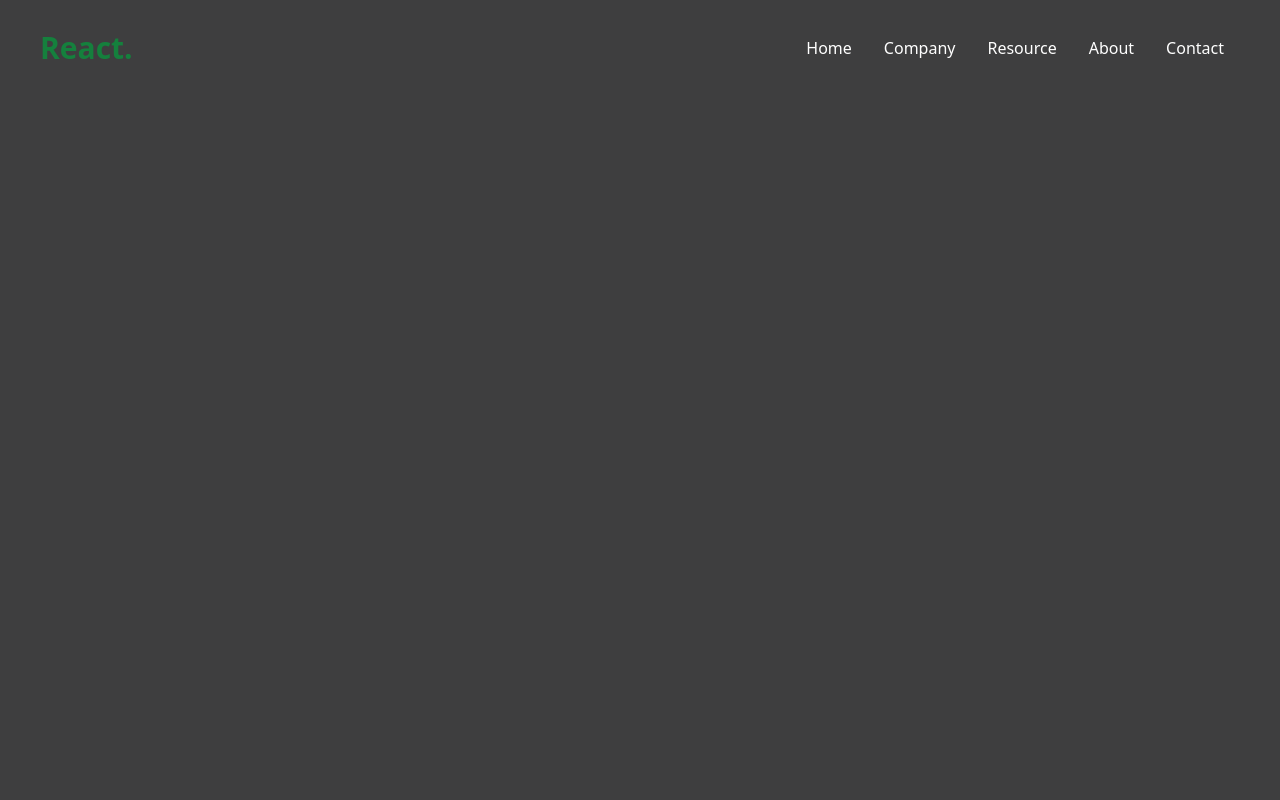
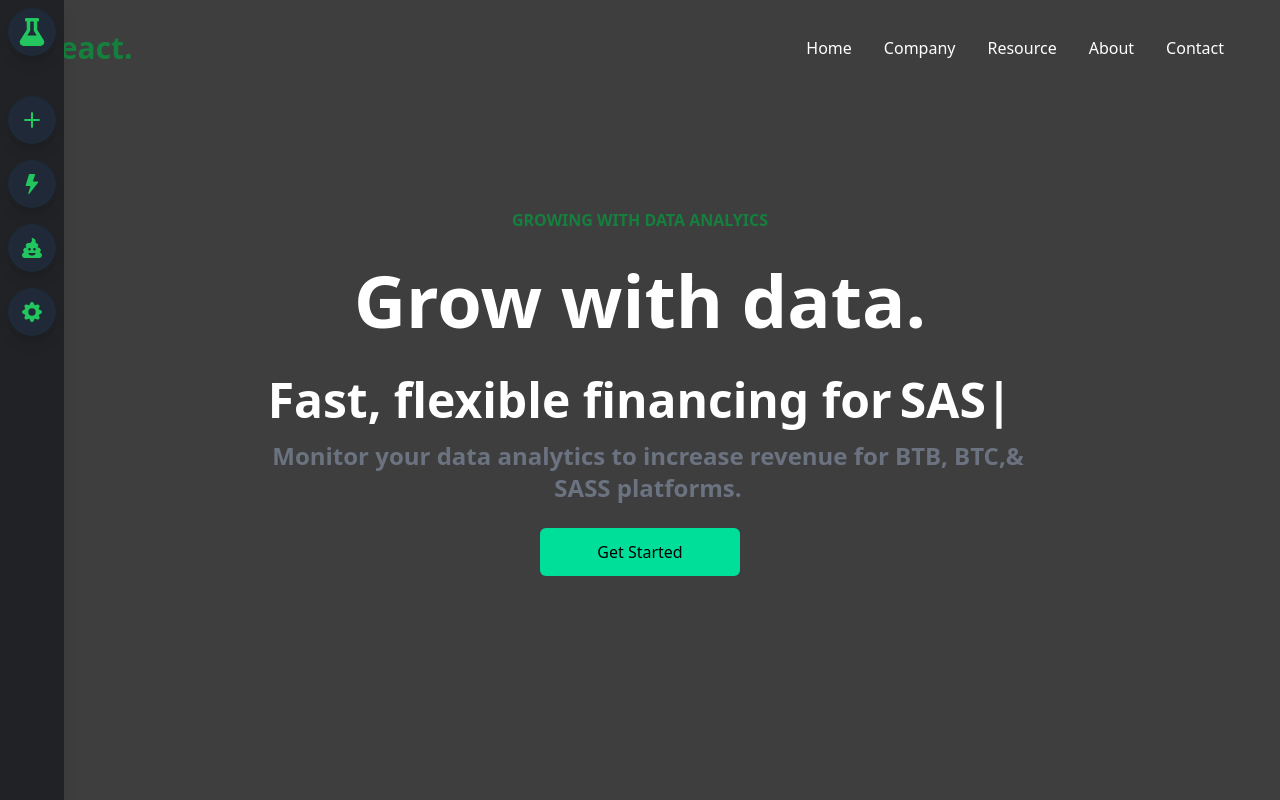
Before and after one commit to mohmedkasim/react-website, a React (Create React App) app: page / in a window 1280 px wide. Built offline with nearby package versions, Linux system fonts and the light colour scheme.

Commit message:
apply main section page

```diff
--- a/src/App.js
+++ b/src/App.js
@@ -1,13 +1,14 @@
-
-import './App.css';
-import NavBar from './components/NavBar';
-import SideBar from './sideBar';
+import "./App.css";
+import Hero from "./components/Hero";
+import NavBar from "./components/NavBar";
+import SideBar from "./sideBar";
 
 function App() {
   return (
-    <div className="">
-      <NavBar/>
-      {/* <SideBar/> */}
+    <div>
+      <NavBar />
+      <SideBar/>
+      <Hero />
     </div>
   );
 }
```
